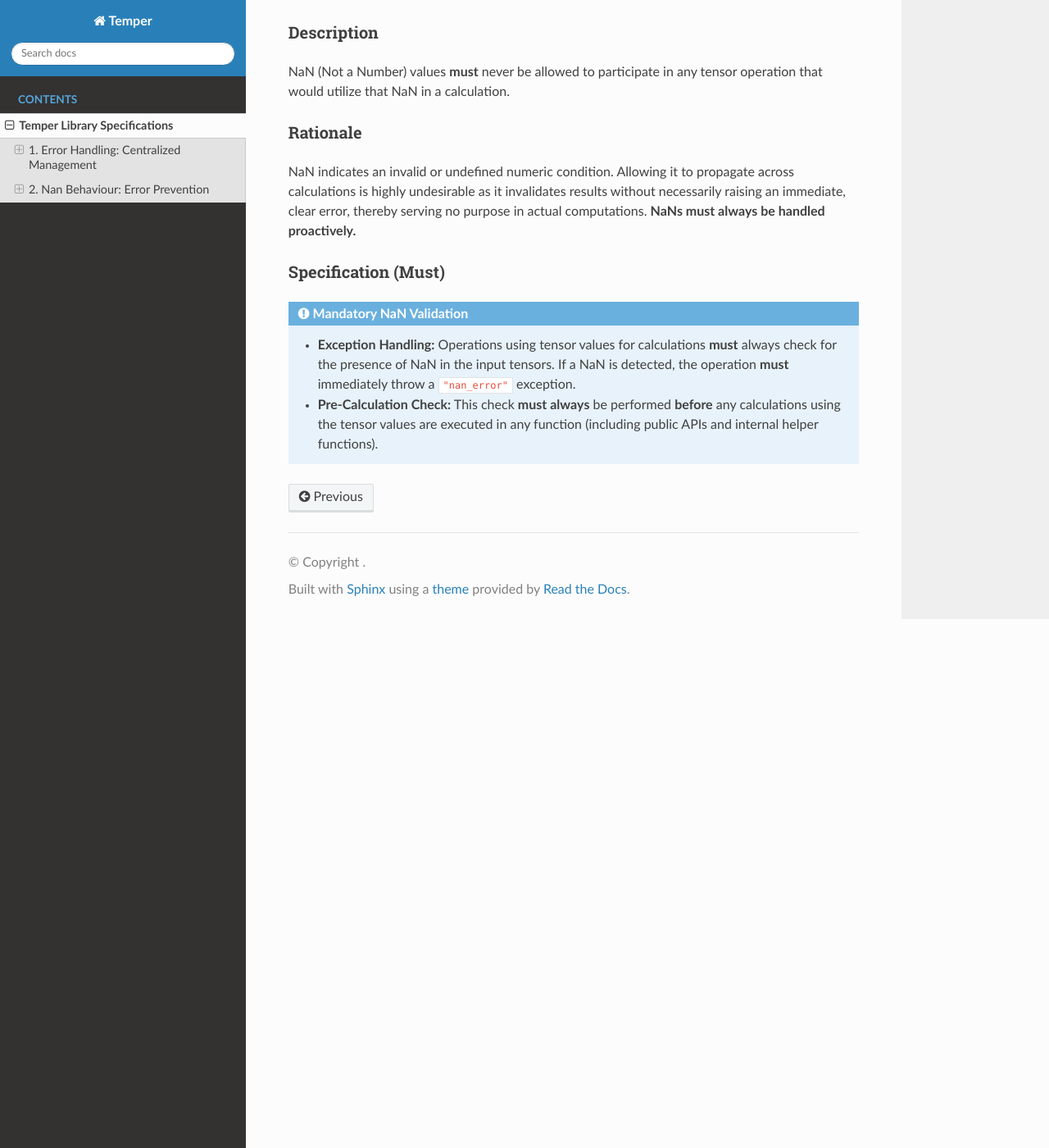
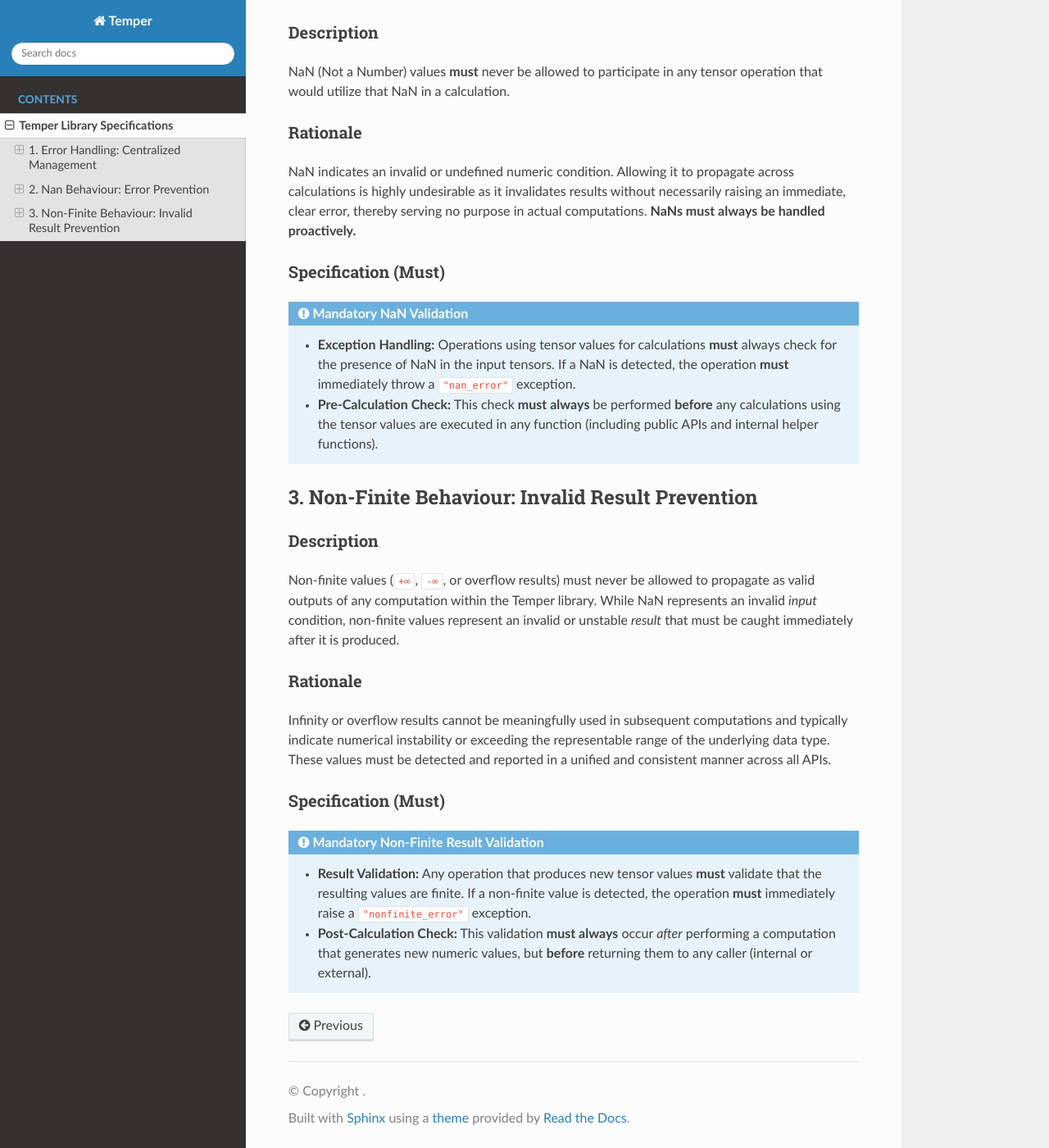
Before and after one commit to SimonTrecca/Temper, a Sphinx documentation site: the page built from docs/sphinx/source/specifications.rst, in a window 1280 px wide and 1400 px high, scrolled down 1078 px. Shown: the whole window at 82% size. Built offline with Sphinx 7.4.7 and the Read the Docs theme 3.1.0, drawn with Linux system fonts in a browser that asks for light colours; pages that are not in the unit, such as notebooks, are missing from menus.

Commit message:
Added non-finite result handling specification to be implemented.

```diff
--- a/docs/sphinx/source/specifications.rst
+++ b/docs/sphinx/source/specifications.rst
@@ -80,3 +80,38 @@
    * **Pre-Calculation Check:** This check **must always** be performed
      **before** any calculations using the tensor values are executed in
      any function (including public APIs and internal helper functions).
+
+3. Non-Finite Behaviour: Invalid Result Prevention
+--------------------------------------------------
+
+Description
+^^^^^^^^^^^
+Non-finite values (``+∞``, ``-∞``, or overflow results) must never be allowed
+to propagate as valid outputs of any computation within the Temper library.
+While NaN represents an invalid *input* condition, non-finite values represent
+an invalid or unstable *result* that must be caught immediately after it is
+produced.
+
+Rationale
+^^^^^^^^^
+Infinity or overflow results cannot be meaningfully used in subsequent
+computations and typically indicate numerical instability or exceeding the
+representable range of the underlying data type. These values must be detected
+and reported in a unified and consistent manner across all APIs.
+
+Specification (Must)
+^^^^^^^^^^^^^^^^^^^^
+
+.. admonition:: Mandatory Non-Finite Result Validation
+   :class: primary
+
+   * **Result Validation:**
+     Any operation that produces new tensor values **must** validate that
+     the resulting values are finite. If a non-finite value is detected,
+     the operation **must** immediately raise a ``"nonfinite_error"``
+     exception.
+
+   * **Post-Calculation Check:**
+     This validation **must always** occur *after* performing a computation
+     that generates new numeric values, but **before** returning them to any
+     caller (internal or external).
```
Also changed, not shown: 1 other file.
